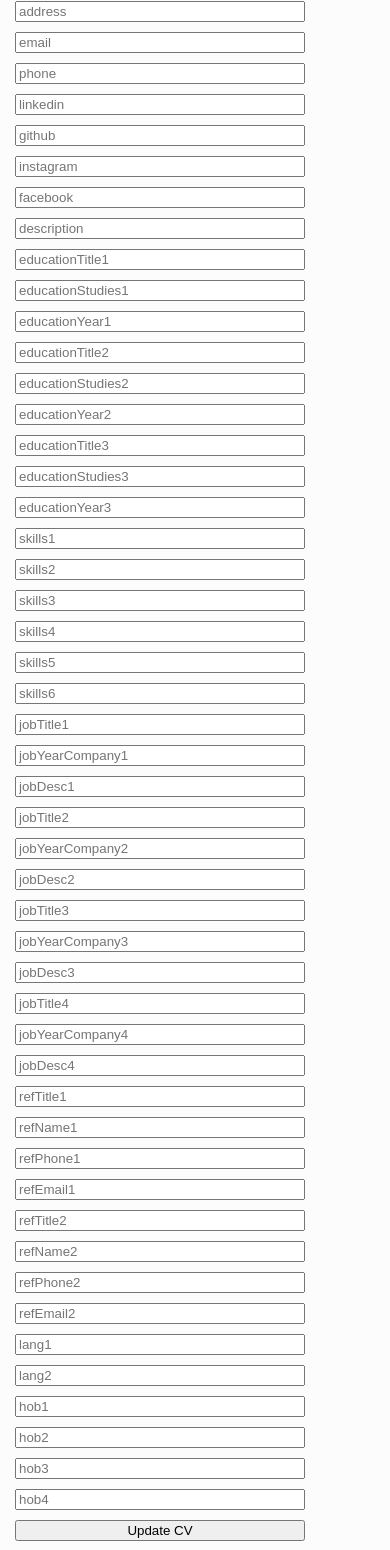
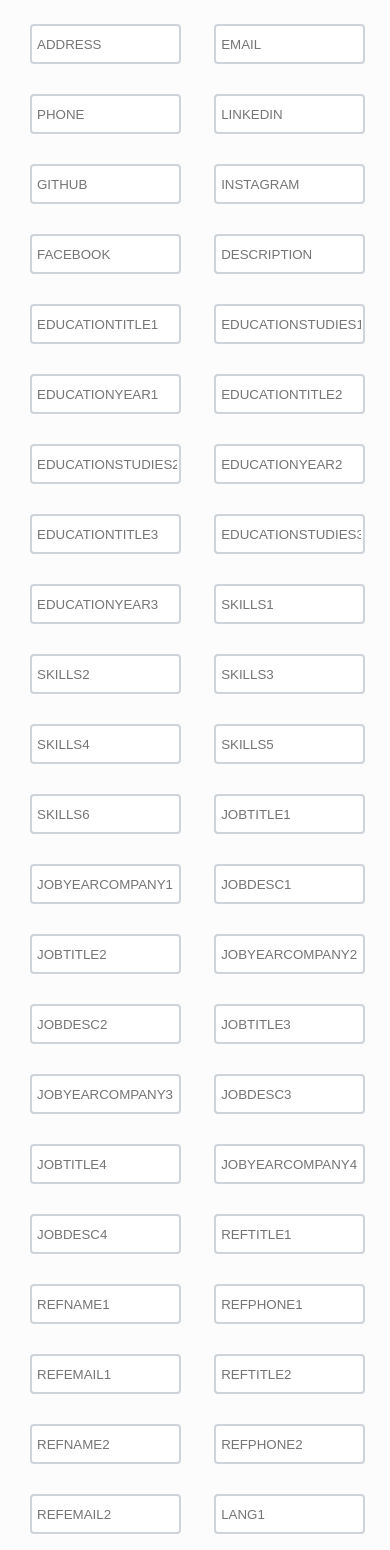
Before and after one commit to f3gomes/vite-resume-builder, a React (Vite) app: page /builder in a window 390 px wide. Shown: the part 76-1626 px from the top of the page. Built offline with nearby package versions, Linux system fonts and the light colour scheme.

Commit message:
update mobile layout

```diff
--- a/package.json
+++ b/package.json
@@ -3,7 +3,7 @@
   "private": true,
   "version": "0.0.0",
   "scripts": {
-    "dev": "vite",
+    "dev": "vite --host",
     "build": "vite build",
     "preview": "vite preview"
   },
--- a/src/App.css
+++ b/src/App.css
@@ -490,13 +490,15 @@ body.scale-cv {
   /* grid-template-columns: repeat(3, 1rf); */
   /* margin-top: var(--mb-2); */
   display: flex;
-  gap: 3.4rem;
+  gap: 3rem;
 }
 
 .interests__content {
   display: flex;
   flex-direction: column;
   align-items: center;
+  margin-bottom: 30px;
+  margin-right: -10px;
 }
 
 .interests__icon {
--- a/src/App.jsx
+++ b/src/App.jsx
@@ -9,7 +9,7 @@ export default function App() {
       <BrowserRouter>
         <Routes>
           <Route path="/" element={<Home />} />
-          <Route path="/builder" element={< ResumeForm/>} />
+          <Route path="/builder" element={<ResumeForm />} />
         </Routes>
       </BrowserRouter>
     </>
--- a/src/components/InputData.jsx
+++ b/src/components/InputData.jsx
@@ -2,6 +2,7 @@ import React from "react";
 
 export default function InputData(props) {
   return (
+    <div className="double-container">
       <input
         required
         type="text"
@@ -9,5 +10,6 @@ export default function InputData(props) {
         className="input-form"
         onChange={props.onChange}
       />
+    </div>
   );
 }
--- a/src/components/ResumeForm.css
+++ /dev/null
@@ -1,30 +0,0 @@
-.form-container {
-  width: 300px;
-  display: flex;
-  flex-direction: column;
-  margin: 10px;
-}
-
-.input-form {
-  margin: 5px;
-}
-
-.loader-container {
-  width: 100%;
-  display: flex;
-  justify-content: center;
-}
-
-.loader {
-  border: 16px solid #f3f3f3;
-  border-top: 16px solid #3498db;
-  border-radius: 50%;
-  width: 60px;
-  height: 60px;
-  animation: spin 2s linear infinite;
-}
-
-@keyframes spin {
-  0% { transform: rotate(0deg); }
-  100% { transform: rotate(360deg); }
-}
--- a/src/components/ResumeForm.jsx
+++ b/src/components/ResumeForm.jsx
@@ -2,7 +2,7 @@ import React, { useContext, useState } from "react";
 import { useNavigate } from "react-router-dom";
 import { MyContext } from "../context/Provider";
 import InputData from "../components/InputData";
-import "./ResumeForm.css";
+import "../styles/resumeForm.css";
 
 export default function ResumeForm() {
   const { resumeState, setResumeState } = useContext(MyContext);
@@ -185,7 +185,9 @@ export default function ResumeForm() {
             />
           );
         })}
+      </div>
 
+      <div className="btn-container">
         <button type="button" className="input-form" onClick={updateCV}>
           Update CV
         </button>
@@ -201,10 +203,10 @@ export default function ResumeForm() {
         <button type="button" className="input-form" onClick={handleResetData}>
           RESET DATA
         </button>
+      </div>
 
-        <div className="loader-container">
-          {isLoading ? <div className="loader" /> : null}
-        </div>
+      <div className="loader-container">
+        {isLoading ? <div className="loader" /> : null}
       </div>
     </>
   );
--- a/src/components/ResumeLeft.jsx
+++ b/src/components/ResumeLeft.jsx
@@ -31,6 +31,7 @@ export default function ResumeLeft(props) {
               </a>
             </div>
 
+            <div>
               <button
                 type="button"
                 onClick={() => navigate("/builder")}
@@ -38,6 +39,7 @@ export default function ResumeLeft(props) {
               >
                 EDIT
               </button>
+            </div>
           </div>
 
           <div className="home__address bd-grid">
--- /dev/null
+++ b/src/styles/resumeForm.css
@@ -0,0 +1,93 @@
+.form-container {
+  width: 97%;
+  display: grid;
+  grid-template-columns: auto auto;
+  gap: 30px;
+  padding-right: 40px;
+  margin-left: 30px;
+  margin-top: 30px;
+}
+
+input {
+  width: 98%;
+  height: 40px;
+  display: flex;
+  padding-left: 5px;
+  border-radius: 4px;
+  border: 2px solid #ced4da;
+  text-transform: uppercase;
+}
+
+.loader-container {
+  width: 100%;
+  display: flex;
+  justify-content: center;
+}
+
+.loader {
+  border: 16px solid #f3f3f3;
+  border-top: 16px solid #3498db;
+  border-radius: 50%;
+  width: 60px;
+  height: 60px;
+  animation: spin 2s linear infinite;
+}
+
+@keyframes spin {
+  0% {
+    transform: rotate(0deg);
+  }
+  100% {
+    transform: rotate(360deg);
+  }
+}
+
+button {
+  width: 200px;
+  font-size: 16px;
+  font-weight: 600;
+  color: #fff;
+  cursor: pointer;
+  margin: 20px;
+  height: 45px;
+  text-align: center;
+  border: none;
+  background-size: 300% 100%;
+  border-radius: 50px;
+  -o-transition: all 0.4s ease-in-out;
+  -webkit-transition: all 0.4s ease-in-out;
+  transition: all 0.4s ease-in-out;
+  outline: none;
+  background-image: linear-gradient(
+    to right,
+    #25aae1,
+    #4481eb,
+    #04befe,
+    #3f86ed
+  );
+  box-shadow: 0 4px 15px 0 rgba(65, 132, 234, 0.75);
+  text-transform: uppercase;
+}
+
+button:hover {
+  background-position: 100% 0;
+  -o-transition: all 0.4s ease-in-out;
+  -webkit-transition: all 0.4s ease-in-out;
+  transition: all 0.4s ease-in-out;
+}
+
+.wrapper-btn {
+  display: flex;
+  justify-content: center;
+}
+
+.wrapper-info {
+  display: flex;
+  flex-direction: column;
+  gap: 1rem;
+}
+
+.btn-container {
+  margin-top: 30px;
+  margin-bottom: 30px;
+}
```
Also changed, not shown: public/assets/perfil.png (deleted). Lines whose indentation alone changed are shown as unchanged.
